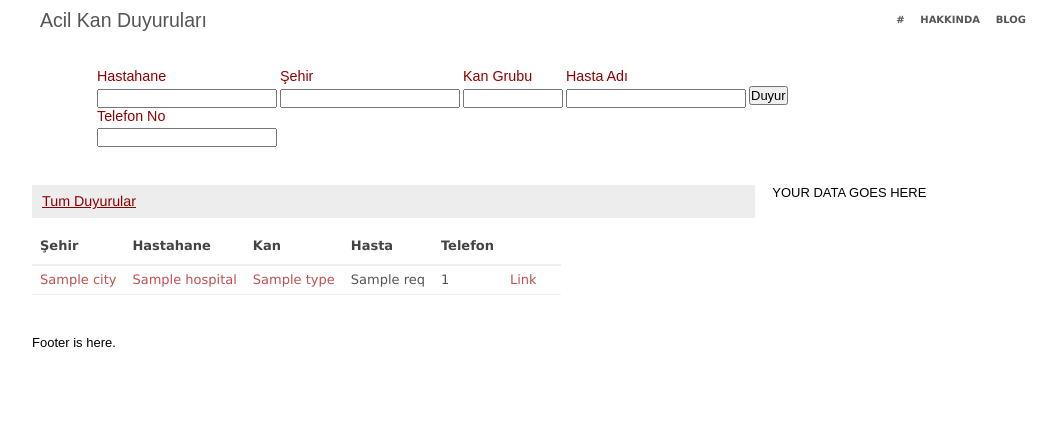
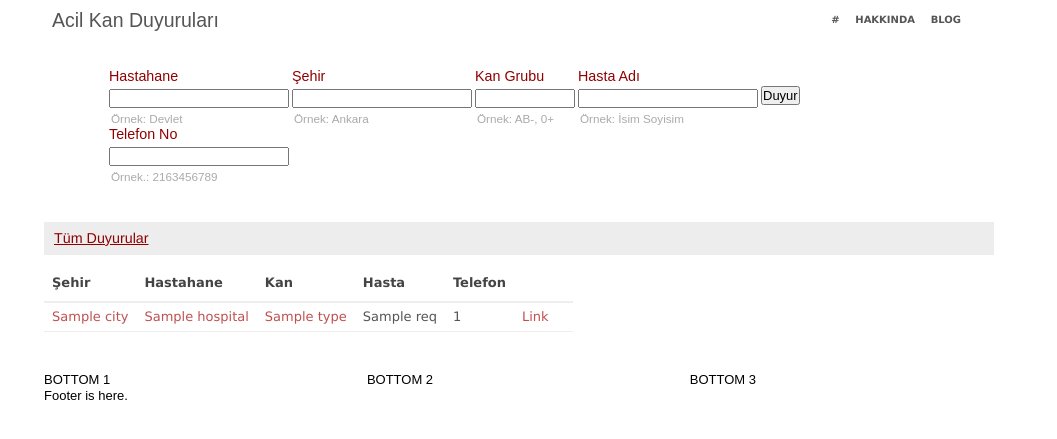
Before and after one commit to turker/acilkan, a Python web app: template templates/index.html in a window 1280 px wide. Shown: the top 439 px of the page, without its empty margins (121-1178 px from the left). Run offline with Jinja, Linux system fonts and the light colour scheme; the template is opened without the code that fills it: most values are stand-ins (such as "Sample title", 1, 10 or a date in 2020); some libraries are stand-ins or nearby versions.

Commit message:
Changed layout. Added descriptive labels below input boxes. Replaced chars with Turkish chars

```diff
--- a/index.yaml
+++ b/index.yaml
@@ -10,7 +10,7 @@ indexes:
 # automatically uploaded to the admin console when you next deploy
 # your application using appcfg.py.
 
-# Used 165 times in query history.
+# Used 260 times in query history.
 - kind: BloodRequest
   properties:
   - name: created
--- a/static/stylesheets/screen.css
+++ b/static/stylesheets/screen.css
@@ -9,7 +9,7 @@
 #header h1 a {color: #555; font-size: 1.5em; text-decoration: none;}
 
 ul#menu {
-	margin:0 10em 0 0;
+	margin:0 15em 0 0;
 	padding:3px;
 	position:absolute;
 	right:0px;
@@ -105,6 +105,13 @@ label.overlabel {
   font-weight: normal;
   padding-bottom: 3px;
 }
+label.bottomlabel {
+  display: block;
+  color:#AAA;
+  font-size: 0.9em;
+  font-weight: normal;
+  padding: 4px 0 0 2px;
+}
 
 input:focus {
 	border: 2px solid #BF5050;
--- a/templates/index.html
+++ b/templates/index.html
@@ -1,7 +1,7 @@
 {% include "header.html" %}
 
 <body>
-<div id="doc4" class="yui-t7">
+<div id="doc2" class="yui-t7">
    <div id="wrapper">
 	<div id="hd">
 		<div id="header">
@@ -22,22 +22,27 @@
                       <div id="hospital_name">
                         <label for="hospital_name" class="overlabel">Hastahane</label>
 						<input id="hospital_name" title="Hastahane Ismi. Hastahanesi ekini yazmayiniz.Ornek: Devlet Hastahanesi icin sadece Devlet yazmaniz yeterli." tabIndex="1" type="text" name="hospital_name" />
+                        <label for="hospital_name" class="bottomlabel">Örnek: Devlet</label>
                       </div>
                        <div id="hospital_city">
                           <label for="hospital_city" class="overlabel">Şehir</label>
                           <input type="text" title="Hastahanenin Bulundugu Sehir" id="hospital_city" name="hospital_city" tabIndex="2" />
+                          <label for="hospital_city" class="bottomlabel">Örnek: Ankara </label>
                        </div>
                        <div id="blood_type">
                           <label for="blood_type" class="overlabel">Kan Grubu</label>
                           <input type="text" title="Aranan Kan Grubu" id="kan_grubu" name="blood_type" size="10" maxlength="3" tabIndex="3" />
+						  <label for="blood_type" class="bottomlabel">Örnek: AB-, 0+</label>
                        </div>
                        <div id="patient_name">
                           <label for="patient_name" class="overlabel">Hasta Adı</label>
                           <input type="text" title="Hasta Ismi" id="hasta_ismi" name="patient_name" tabIndex="4" />
+                          <label for="phone_number" class="bottomlabel">Örnek: İsim Soyisim</label>
                        </div>
                        <div id="phone_number">
                           <label for="phone_number" class="overlabel">Telefon No</label>
                           <input type="text" title="Size ya da gerekli yere ulasilabilecek telefon numarasi." id="telefon_no" name="phone_number" tabIndex="5" />
+                          <label for="phone_number" class="bottomlabel">Örnek.: 2163456789</label>
                        </div>
                        <div id="submit">
                           <input type="submit" name="submit" value="Duyur" tabIndex="6">
@@ -47,14 +52,13 @@
             </div><!--close duyuruform-->
     	</div><!--close yui-g-->
 
-        <div class="yui-ge">
-            <div class="yui-u first">
+        <div class="yui-g">
 				<div class="posts">
 		    <!-- NO FILTER-->
                      {% if not filter_byhospital %}
                         {% if not filter_byblood %}
 						<div id="subnavbar">
-								<pre><a href=".">Tum Duyurular</a></pre>
+								<pre><a href=".">Tüm Duyurular</a></pre>
 						</div>
                         <table id="results" class="main" cellspacing="0">
 	  		      <thead>
@@ -93,7 +97,7 @@
                             {% if not hospital_city %}
 				    {% if hospital_name %}
 					<div id="subnavbar">
-						<pre><a href=".">Tum Duyurular</a> | <a href="{{curr_url}}">{{ hospital_name }} Hastahanesi</a></pre>
+						<pre><a href=".">Tüm Duyurular</a> | <a href="{{curr_url}}">{{ hospital_name }} Hastahanesi</a></pre>
 					</div>
                         <table id="results" class="main" cellspacing="0">
 	  		      <thead>
@@ -129,7 +133,7 @@
                         {% if hospital_city %}
                             {% if hospital_name %}
 								<div id="subnavbar">
-									<pre><a href=".">Tum Duyurular</a> | <a href="./?city={{hospital_city}}">{{hospital_city}}</a> | <a href="./?hospital={{hospital_name}}">{{ hospital_name }} Hastahanesi</a></pre>
+									<pre><a href=".">Tüm Duyurular</a> | <a href="./?city={{hospital_city}}">{{hospital_city}}</a> | <a href="./?hospital={{hospital_name}}">{{ hospital_name }} Hastahanesi</a></pre>
 								</div>
 
                         <table id="results" class="main" cellspacing="0">
@@ -165,7 +169,7 @@
                          {% if not hospital_name %}
                             {% if hospital_city %}
 							<div id="subnavbar">
-								<pre><a href=".">Tum Duyurular</a> | <a href="./?city={{hospital_city}}">{{hospital_city}}</a></pre>
+								<pre><a href=".">Tüm Duyurular</a> | <a href="./?city={{hospital_city}}">{{hospital_city}}</a></pre>
 							</div>
                                 <table id="results" class="main" cellspacing="0">
 	  		      <thead>
@@ -204,7 +208,7 @@
                      {% if filter_byblood %}
                         {% if not filter_byhospital %}
 								<div id="subnavbar">
-									<pre><a href=".">Tum Duyurular</a> | <a href="./?bloodtype={{bloods.key}}">{{bloods.type}} Kan Grubu</a></pre>
+									<pre><a href=".">Tüm Duyurular</a> | <a href="./?bloodtype={{bloods.key}}">{{bloods.type}} Kan Grubu</a></pre>
 								</div>
 			      <table id="results" class="main">
 		  		      <thead>
@@ -241,7 +245,7 @@
 				    {% if not hospital_city %}
 					    {% if hospital_name %}
 							<div id="subnavbar">
-								<pre><a href=".">Tum Duyurular</a> | <a href="./?hospital={{hospital_name}}">{{hospital_name}} Hastahanesi</a> | <a href="./?bloodtype={{bloods.key}}">{{bloods.type}} Kan Grubu</a></pre>
+								<pre><a href=".">Tüm Duyurular</a> | <a href="./?hospital={{hospital_name}}">{{hospital_name}} Hastahanesi</a> | <a href="./?bloodtype={{bloods.key}}">{{bloods.type}} Kan Grubu</a></pre>
 							</div>
 
 				<table id="results" class="main" cellspacing="0">
@@ -275,7 +279,7 @@
                 {% if hospital_city %}
 					    {% if not hospital_name %}
 							<div id="subnavbar">
-								<pre><a href=".">Tum Duyurular</a> | <a href="./?city={{hospital_city}}">{{hospital_city}}</a> | <a href="./?bloodtype={{bloods.key}}">{{bloods.type}} Kan Grubu</a></pre>
+								<pre><a href=".">Tüm Duyurular</a> | <a href="./?city={{hospital_city}}">{{hospital_city}}</a> | <a href="./?bloodtype={{bloods.key}}">{{bloods.type}} Kan Grubu</a></pre>
 							</div>
 
 				<table id="results" class="main" cellspacing="0">
@@ -308,7 +312,7 @@
                   {% if hospital_city %}
 					    {% if hospital_name %}
 							<div id="subnavbar">
-								<pre><a href=".">Tum Duyurular</a> | <a href="./?city={{hospital_city}}">{{hospital_city}}</a> | <a href="./?hospital={{hospital_name}}">{{hospital_name}} Hastahanesi</a> | <a href="./?bloodtype={{bloods.key}}">{{bloods.type}} Kan Grubu</a></pre>
+								<pre><a href=".">Tüm Duyurular</a> | <a href="./?city={{hospital_city}}">{{hospital_city}}</a> | <a href="./?hospital={{hospital_name}}">{{hospital_name}} Hastahanesi</a> | <a href="./?bloodtype={{bloods.key}}">{{bloods.type}} Kan Grubu</a></pre>
 							</div>
 
 				<table id="results" class="main" cellspacing="0">
@@ -344,11 +348,22 @@
 
 
              </div><!--close posts-->
-            </div><!--close yui-first-->
-            <div class="yui-u">
-    	        <p>YOUR DATA GOES HERE</p>
-            </div><!--close yui-u-->
-        </div><!--close yui-ge-->
+        </div><!--close yui-g-->
+
+	<div class="yui-gb">
+        <div class="yui-u first">
+			BOTTOM 1
+	    </div>
+        <div class="yui-u">
+			BOTTOM 2
+	        </div>
+        <div class="yui-u">
+			BOTTOM 3
+	        </div>
+    </div>
+
+
+
 	</div> <!--close bd-->
    <div id="ft">Footer is here.</div>
 </div>
```
Also changed, not shown: 1 other file.
